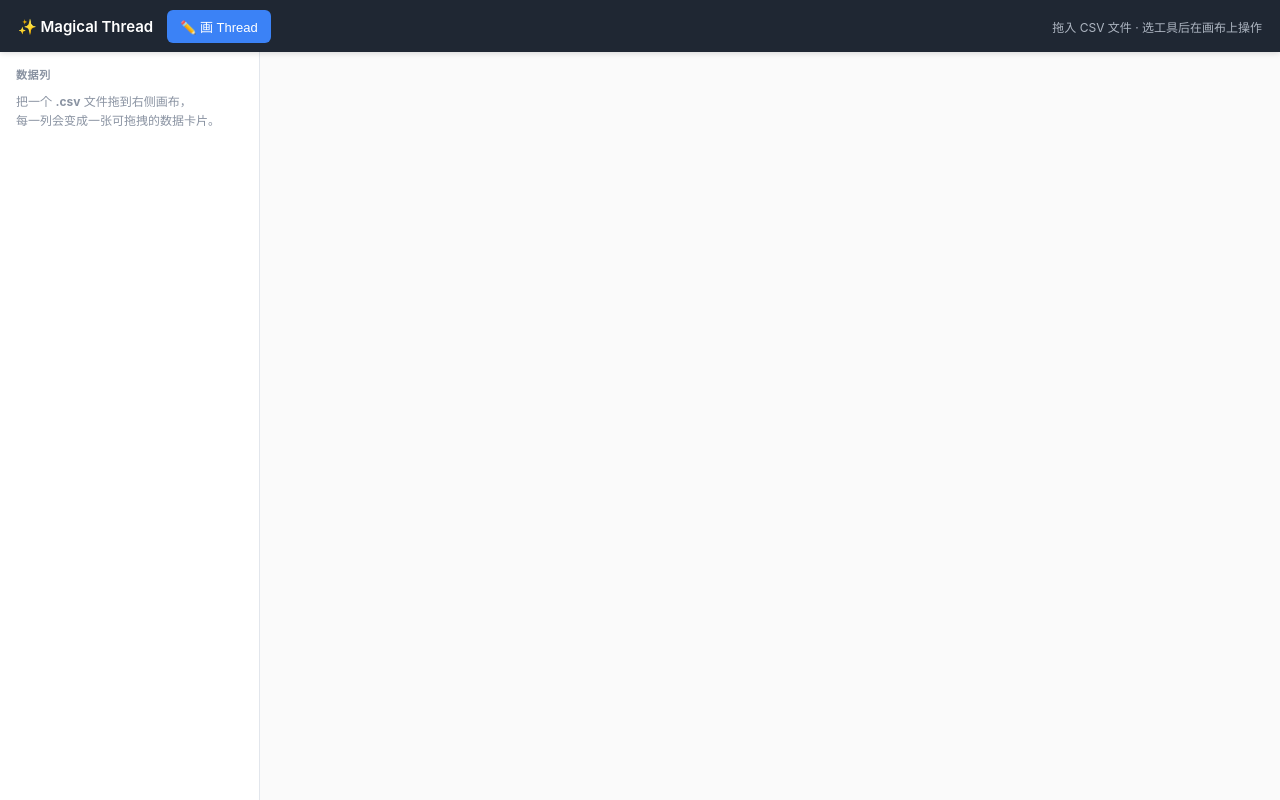
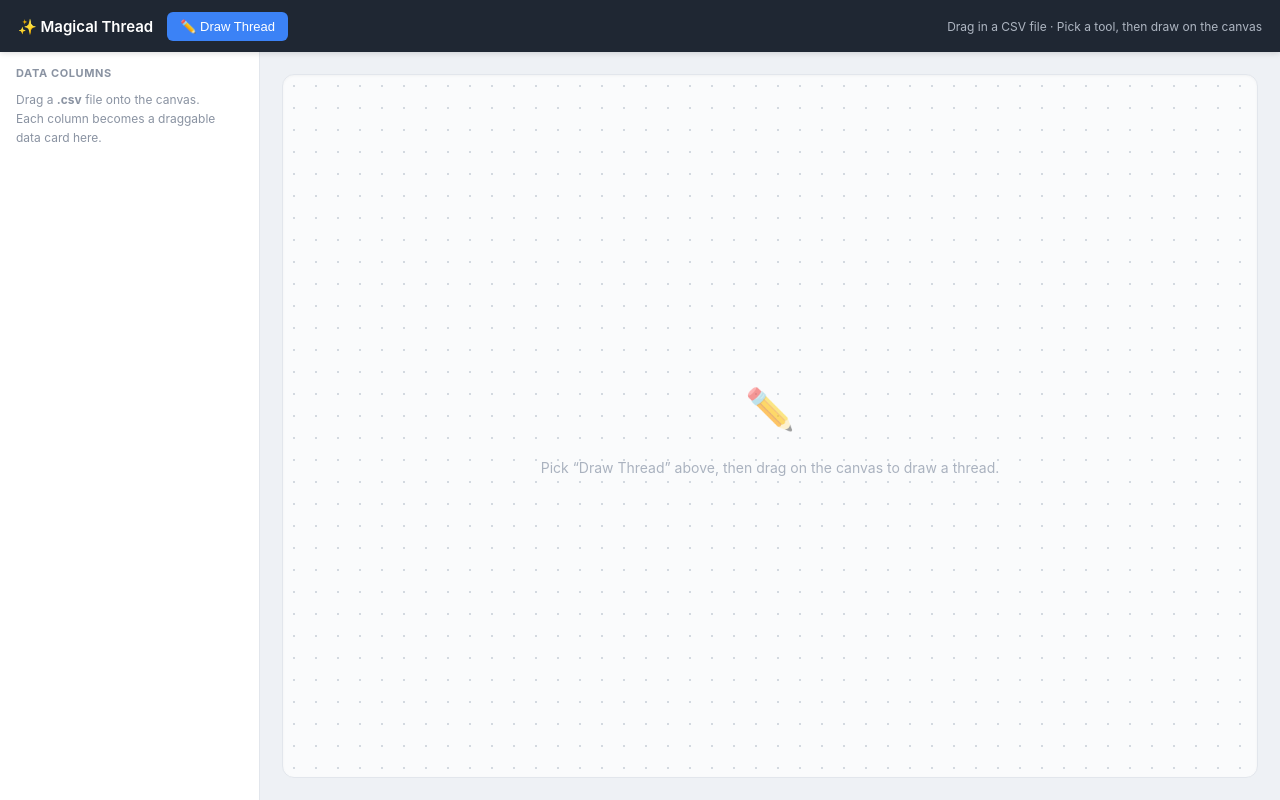
Before and after one commit to NolanZhuang/magical-thread, a React (Vite) app: page / in a window 1280 px wide. Built offline with nearby package versions, Linux system fonts and the light colour scheme.

Commit message:
fix: English UI, keep column cards in sidebar only, dashed live preview while drawing

```diff
--- a/src/canvas/Canvas.jsx
+++ b/src/canvas/Canvas.jsx
@@ -24,23 +24,32 @@ export function Canvas() {
     onPointerUp: (e) => activeTool?.onPointerUp?.(toLocal(e), toolCtx),
   };
 
+  // Objects that have a canvas renderer (columnCard has none -> stays in sidebar only).
+  const drawable = objects.filter((o) => registry.renderers.has(o.type));
+
   return (
+    <div id="canvas-wrap">
       <div
-      style={{ flex: 1, position: 'relative', overflow: 'hidden' }}
+        id="canvas"
         onDragOver={(e) => e.preventDefault()}
         onDrop={(e) => activeTool?.onDrop?.(e, toolCtx) ?? window.__mtOnDrop?.(e)}
       >
-      <svg
-        ref={svgRef}
-        width="100%"
-        height="100%"
-        style={{ background: '#fafafa', display: 'block' }}
-        {...handlers}
-      >
-        {objects.map((obj) => (
+        {drawable.length === 0 && (
+          <div id="canvas-empty-hint">
+            <span className="big">✏️</span>
+            Pick “Draw Thread” above, then drag on the canvas to draw a thread.
+          </div>
+        )}
+        <svg id="canvas-svg" ref={svgRef} {...handlers}>
+          {drawable.map((obj) => (
             <ObjectRenderer key={obj.id} obj={obj} ctx={{ svgRef }} />
           ))}
+          {/* transient overlays (e.g. live drawing preview) */}
+          {registry.renderers.has('__drawPreview') && (
+            <ObjectRenderer obj={{ id: '__drawPreview', type: '__drawPreview', data: {} }} ctx={{ svgRef }} />
+          )}
         </svg>
+      </div>
     </div>
   );
 }
--- a/src/canvas/Sidebar.jsx
+++ b/src/canvas/Sidebar.jsx
@@ -10,11 +10,11 @@ export function Sidebar() {
   return (
     <div id="sidebar">
       <div id="data-store">
-        <h2>数据列</h2>
+        <h2>Data Columns</h2>
         {columns.length === 0 && (
           <div id="data-store-empty">
-            把一个 <b>.csv</b> 文件拖到右侧画布，<br />
-            每一列会变成一张可拖拽的数据卡片。
+            Drag a <b>.csv</b> file onto the canvas.<br />
+            Each column becomes a draggable data card here.
           </div>
         )}
         {columns.map((col) => (
@@ -32,7 +32,7 @@ export function Sidebar() {
             </div>
             <span
               className="col-delete"
-              title="删除"
+              title="Delete"
               style={{ cursor: 'pointer', color: '#94a3b8' }}
               onClick={() => removeObject(col.id)}
             >
--- a/src/canvas/Toolbar.jsx
+++ b/src/canvas/Toolbar.jsx
@@ -21,7 +21,7 @@ export function Toolbar() {
         </button>
       ))}
       <span className="spacer" />
-      <span className="hint">拖入 CSV 文件 · 选工具后在画布上操作</span>
+      <span className="hint">Drag in a CSV file · Pick a tool, then draw on the canvas</span>
     </div>
   );
 }
--- a/src/core/store.js
+++ b/src/core/store.js
@@ -5,6 +5,7 @@ export const useStore = create((set, get) => ({
   objects: [],          // all SceneObjects on the canvas
   selectedIds: [],      // currently selected object ids
   activeToolId: null,   // which tool is active in the toolbar
+  drawPreview: null,    // transient points for in-progress freehand drawing
 
   addObject: (obj) => set((s) => ({ objects: [...s.objects, obj] })),
 
@@ -23,4 +24,6 @@ export const useStore = create((set, get) => ({
   select: (ids) => set({ selectedIds: ids }),
 
   getObject: (id) => get().objects.find((o) => o.id === id),
+
+  setDrawPreview: (pts) => set({ drawPreview: pts }),
 }));
--- a/src/features/csv-import/index.jsx
+++ b/src/features/csv-import/index.jsx
@@ -1,14 +1,12 @@
 // FEATURE: csv-import
 // Drag a .csv file onto the canvas -> parse it -> create one Column Card per column.
-// This file is fully self-contained. It only reads from the core; it edits no old files.
+// Column cards live ONLY in the sidebar (they are NOT rendered on the canvas).
 
-import React from 'react';
 import { csvParse } from 'd3-dsv';
-import { registerRenderer } from '../../core/registry.js';
 import { useStore } from '../../core/store.js';
 import { makeObject } from '../../core/types.js';
 
-// --- 1. Handle the file drop (registered on window so it works without an active tool) ---
+// --- Handle the file drop (registered on window so it works without an active tool) ---
 function handleDrop(e) {
   e.preventDefault();
   const file = e.dataTransfer?.files?.[0];
@@ -20,14 +18,10 @@ function handleDrop(e) {
     const columns = rows.columns || [];
     const add = useStore.getState().addObject;
 
-    columns.forEach((col, i) => {
+    columns.forEach((col) => {
       const values = rows.map((r) => r[col]);
       add(
-        makeObject('columnCard', { column: col, values }, {
-          name: col,
-          x: 20,
-          y: 20 + i * 70,
-        })
+        makeObject('columnCard', { column: col, values }, { name: col })
       );
     });
   };
@@ -37,25 +31,5 @@ function handleDrop(e) {
 // Expose to the canvas drop handler (see Canvas.jsx onDrop fallback).
 window.__mtOnDrop = handleDrop;
 
-// --- 2. How to render a Column Card ---
-registerRenderer({
-  type: 'columnCard',
-  render: (obj) => {
-    const { column, values } = obj.data;
-    const preview = values.slice(0, 3).join(', ');
-    return (
-      <g transform={`translate(${obj.x || 0}, ${obj.y || 0})`}>
-        <rect width={160} height={56} rx={8} fill="#fff" stroke="#4f46e5" />
-        <text x={10} y={22} fontSize={13} fontWeight="bold" fill="#4f46e5">
-          {column}
-        </text>
-        <text x={10} y={40} fontSize={11} fill="#666">
-          {values.length} rows
-        </text>
-        <text x={10} y={52} fontSize={9} fill="#999">
-          {preview}{values.length > 3 ? ' …' : ''}
-        </text>
-      </g>
-    );
-  },
-});
+// NOTE: no renderer is registered for 'columnCard'.
+// Column cards are shown by the Sidebar only, never drawn on the canvas.
--- a/src/features/draw-thread/index.jsx
+++ b/src/features/draw-thread/index.jsx
@@ -25,10 +25,9 @@ export function pointsToPath(points) {
 }
 
 // --- 1. The thread-op: the first card in every thread's pipeline ---
-// It just seeds the geometry from its stored points.
 registerThreadOp({
   id: 'draw-thread',
-  label: '画 Thread',
+  label: 'Draw Thread',
   apply: (state, params) => ({
     ...state,
     geometry: { points: params.points || [] },
@@ -41,29 +40,24 @@ let pts = [];
 
 registerTool({
   id: 'draw-thread',
-  label: '✏️ 画 Thread',
+  label: '✏️ Draw Thread',
   onPointerDown: (pt) => {
     drawing = true;
     pts = [pt];
-    window.__mtDrawPreview = pts;
-    useStore.getState()._bump?.();
+    useStore.getState().setDrawPreview([...pts]);
   },
   onPointerMove: (pt) => {
     if (!drawing) return;
     const last = pts[pts.length - 1];
-    // sample: only keep points that moved a little, to avoid huge arrays
     if (!last || Math.hypot(pt.x - last.x, pt.y - last.y) > 3) {
       pts.push(pt);
-      window.__mtDrawPreview = [...pts];
-      useStore.getState()._bump?.();
+      useStore.getState().setDrawPreview([...pts]);
     }
   },
   onPointerUp: () => {
     if (!drawing) return;
     drawing = false;
-    window.__mtDrawPreview = null;
     if (pts.length >= 2) {
-      // A thread = geometry-less; the pipeline (ops) defines everything.
       const obj = makeObject('thread', {
         ops: [{ opId: 'draw-thread', params: { points: pts }, enabled: true }],
         panelOpen: false,
@@ -71,11 +65,19 @@ registerTool({
       useStore.getState().addObject(obj);
     }
     pts = [];
-    useStore.getState()._bump?.();
+    useStore.getState().setDrawPreview(null);
   },
 });
 
-// --- 3. Renderer for a Thread object ---
+// --- 3. Live dashed preview while drawing ---
+function DrawPreview() {
+  const preview = useStore((s) => s.drawPreview);
+  if (!preview || preview.length < 2) return null;
+  return <path className="thread-stroke-preview" d={pointsToPath(preview)} />;
+}
+registerRenderer({ type: '__drawPreview', render: () => <DrawPreview /> });
+
+// --- 4. Renderer for a Thread object ---
 function ThreadView({ obj }) {
   const updateObject = useStore((s) => s.updateObject);
   const removeObject = useStore((s) => s.removeObject);
@@ -86,7 +88,6 @@ function ThreadView({ obj }) {
   const points = state.geometry.points;
   if (!points.length) return null;
 
-  // badge position = last point of the curve
   const badge = points[points.length - 1];
 
   function togglePanel() {
@@ -96,7 +97,6 @@ function ThreadView({ obj }) {
   function removeCard(idx) {
     const next = ops.filter((_, i) => i !== idx);
     if (next.length === 0) {
-      // no cards left -> the thread ceases to exist
       removeObject(obj.id);
     } else {
       updateObject(obj.id, { data: { ops: next } });
@@ -112,14 +112,7 @@ function ThreadView({ obj }) {
   return (
     <g>
       <path className="thread-curve" d={pointsToPath(points)} />
-      {/* function badge */}
-      <circle
-        className="thread-badge"
-        cx={badge.x}
-        cy={badge.y}
-        r={9}
-        onClick={togglePanel}
-      />
+      <circle className="thread-badge" cx={badge.x} cy={badge.y} r={9} onClick={togglePanel} />
       <text
         x={badge.x}
         y={badge.y + 3.5}
@@ -131,12 +124,11 @@ function ThreadView({ obj }) {
         {ops.length}
       </text>
 
-      {/* the panel of function cards (rendered as a foreignObject so we can use HTML) */}
       {obj.data.panelOpen && (
         <foreignObject x={badge.x + 14} y={badge.y - 10} width={220} height={400}>
           <div className="card-panel" style={{ position: 'relative' }}>
             <div className="card-panel-header">
-              <span>功能卡片（按顺序执行）</span>
+              <span>Function Cards (run in order)</span>
               <span className="close" onClick={togglePanel}>✕</span>
             </div>
             <div className="card-panel-list">
@@ -144,13 +136,13 @@ function ThreadView({ obj }) {
                 <div key={idx} className={`op-card ${card.enabled === false ? 'disabled' : ''}`}>
                   <div>
                     <div className="op-name">{idx + 1}. {card.opId}</div>
-                    <div className="op-sub">{card.enabled === false ? '已禁用' : '启用中'}</div>
+                    <div className="op-sub">{card.enabled === false ? 'Disabled' : 'Enabled'}</div>
                   </div>
                   <div className="op-actions">
-                    <button className="op-btn" title="启用/禁用" onClick={() => toggleCard(idx)}>
+                    <button className="op-btn" title="Enable/Disable" onClick={() => toggleCard(idx)}>
                       {card.enabled === false ? '□' : '☑'}
                     </button>
-                    <button className="op-btn danger" title="删除" onClick={() => removeCard(idx)}>✕</button>
+                    <button className="op-btn danger" title="Delete" onClick={() => removeCard(idx)}>✕</button>
                   </div>
                 </div>
               ))}
```
Lines whose indentation alone changed are shown as unchanged.
